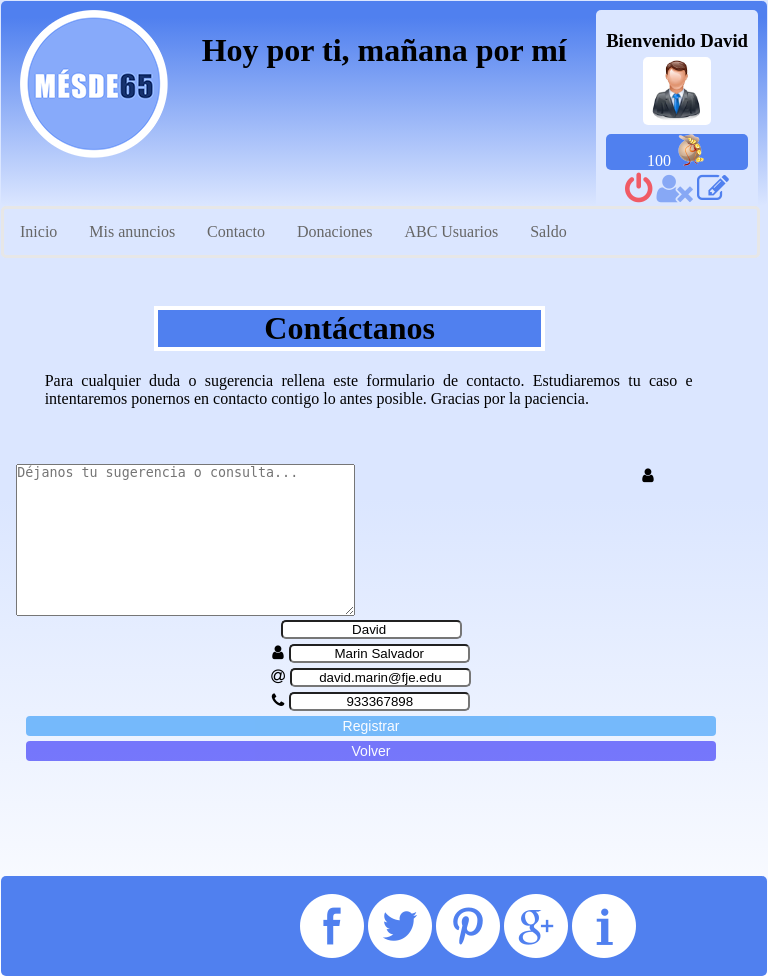
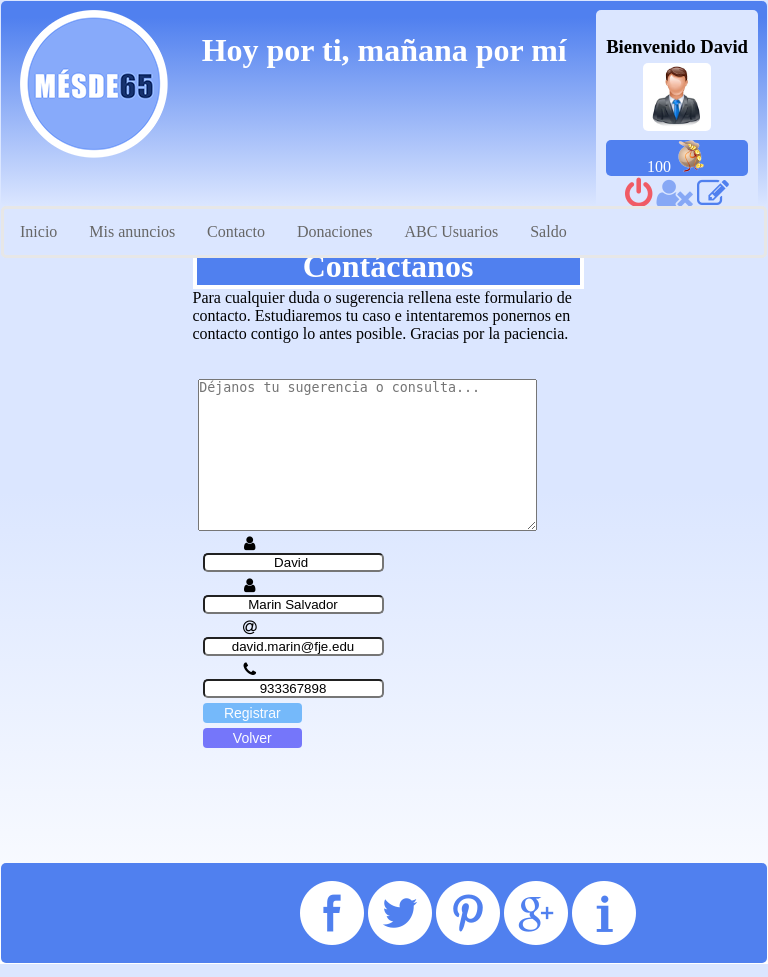
Before and after one commit to hermosilla7/Proyecto_5, a PHP site: page /contacto.php in a window 768 px wide. Run offline with PHP 8.4, Linux system fonts and the light colour scheme; a user stored in the database is signed in; some libraries are stand-ins or nearby versions.

Commit message:
merge css

```diff
--- a/css/estilo.css
+++ b/css/estilo.css
@@ -28,11 +28,8 @@
 }
 .mod-form3 {
   border-radius: 5px;
-<<<<<<< HEAD
-  margin-left: 21%;
-=======
+
   margin-left: 25%;
->>>>>>> 8e4df751a856d8001e0fb7c11f9a37e232038a19
   margin-top: -7px;
   padding: 10px;
   text-align: center;
@@ -264,7 +261,7 @@ li a.active {
   margin-left: 39%;
   margin-top: 18px;
   text-align: center;
-<<<<<<< HEAD
+
 }
 .perfil {
   display: inline-block;
@@ -289,32 +286,6 @@ body {
   height: auto;
   padding: 1px;
 }
-=======
-}
-.perfil {
-  display: inline-block;
-  float: left;
-  height: 100%;
-  width: 50%;
-}
-.info {
-  display: inline-block;
-  width: 30%;
-}
-.slider {
-  box-shadow: 20px 20px 20px #999;
-}
-* {
-    margin: 0;
-    padding: 0;
-}
-
-body {
-  background: rgba(0, 0, 0, 0) linear-gradient(to bottom, rgba(219, 230, 255, 1) 0%, rgba(219, 230, 255, 1) 51%, rgba(255, 255, 255, 1) 100%) repeat scroll 0 0;
-  height: auto;
-  padding: 1px;
-}
->>>>>>> 8e4df751a856d8001e0fb7c11f9a37e232038a19
 
 h1 { color: white }
 /*/////////////////////////////other/////////////////////*/
@@ -515,14 +486,12 @@ h2{
   margin-bottom: 2%;
   text-align: center;
 }
-<<<<<<< HEAD
-=======
+
 .prin-img {
   display: block;
   height: 100%;
   padding: 2%;
 }
->>>>>>> 8e4df751a856d8001e0fb7c11f9a37e232038a19
 .actividad {
   border-radius: 5px;
   height: auto;
@@ -762,57 +731,6 @@ h2{
 }
 /*/////////////////////////////////////responsive//////////////////////*/
 
-<<<<<<< HEAD
-@media (max-width: 1330px) {
-.form-grouptxt {
-  float: none;
-  margin-right: 10%;
-}
-textarea {
-  max-width: 100%;
-  margin-left: 2%;
-}
-.mod-form3 {
-  border-radius: 5px;
-  margin-left: 38%;
-  margin-top: -7px;
-  padding: 10px;
-  text-align: center;
-  width: 13%;
-}
-}
-@media (max-width: 1130px) {
-.titleact {
-  background: #5080ef none repeat scroll 0 0;
-  border: 4px solid #fff;
-  display: block;
-  margin-left: 20%;
-  margin-top: 100px;
-  text-align: center;
-  width: 50%;
-}
-ul {
-  background-color: #dbe6ff;
-  border: 3px solid #e7e7e7;
-  border-radius: 5px;
-  display: block;
-  float: left;
-  list-style-type: none;
-  overflow: hidden;
-  position: absolute;
-  width: 98%;
-}
-.mod-form3 {
-  border-radius: 5px;
-  margin-left: 30%;
-  margin-top: -7px;
-  padding: 10px;
-  text-align: center;
-  width: 26%;
-}
-  }
-@media (max-width: 830px min-width: 565px) {
-=======
 @media (max-width: 440px) {
 .title > h1 {
   display: none;
@@ -1171,4 +980,3 @@ p {
   width: 90%;
 }
 }
->>>>>>> 8e4df751a856d8001e0fb7c11f9a37e232038a19
```
Also changed, not shown: other parts of css/estilo.css (+0 -109 lines).
